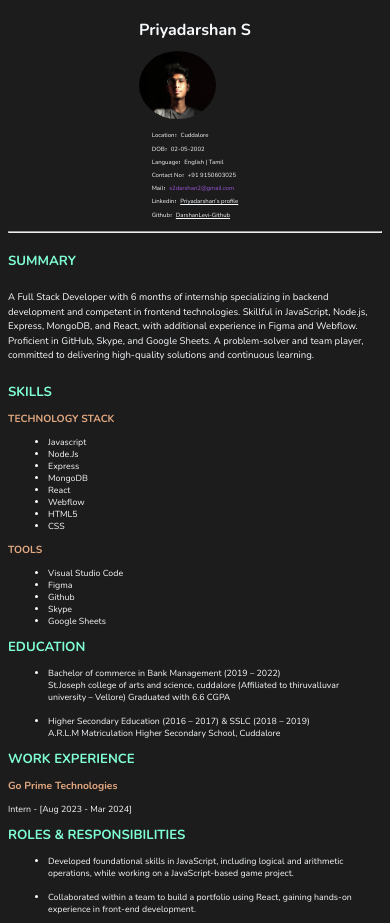
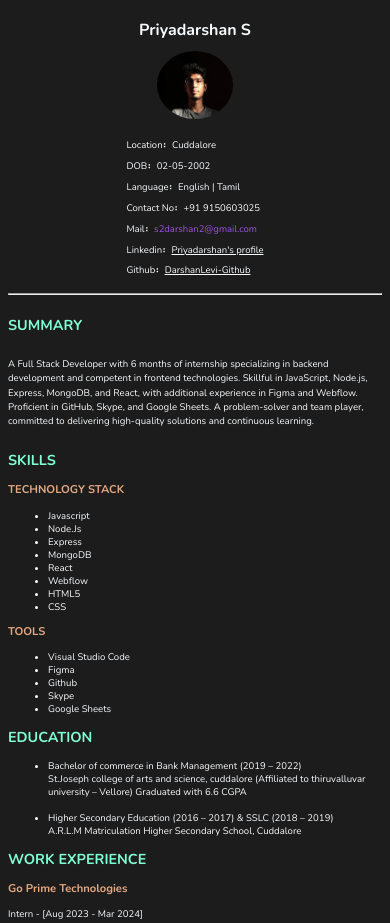
Before and after one commit to DarshanLevi/webResume-1, a plain HTML site: page index.html in a window 390 px wide. Shown: the top 923 px of the page. Drawn offline with nearby package versions, Linux system fonts and the light colour scheme; a web font is replaced by a local one.

Commit message:
update: 3

```diff
--- a/external.css
+++ b/external.css
@@ -73,13 +73,14 @@ span {
 
 @media (max-width:605px ) {
   .box {
-    font-size: 55%;
+    font-size: 60%;
+  }
+  .title {
+    display: flex;
+    flex-direction: column;
   }
   .hero {
-    display: flex;
-    justify-content: center;
-    flex-direction: column;
-    font-size: 55%;
+
   }
   .full-body {
     display: unset;
@@ -98,12 +99,13 @@ span {
     display: grid;
     justify-content: center;
     align-items: center;
+    font-size: 9.5px;
   }
 
   .title h1 {
     font-size: 16px;
   }
   .project-list {
-    font-size: 55%;
+    font-size: 60%;
   }
 }
```
